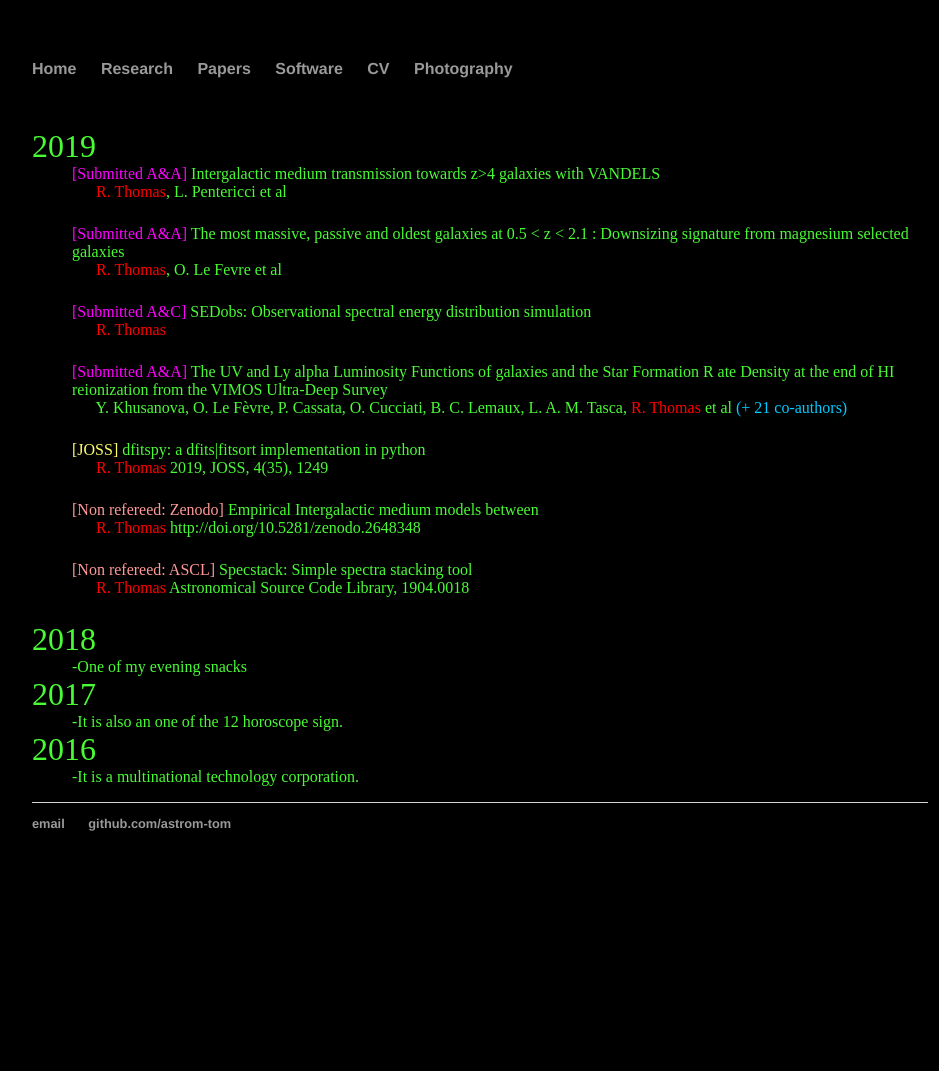
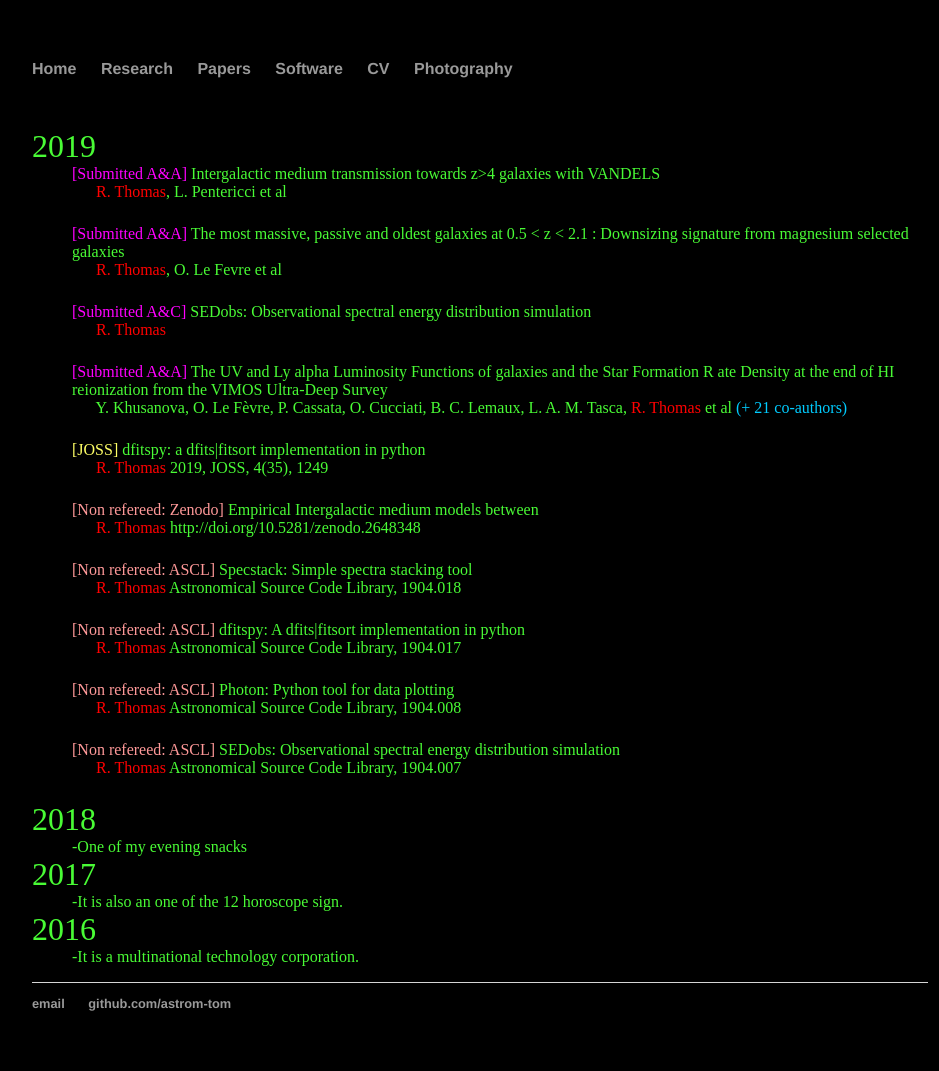
Before and after one commit to astrom-tom/astrom-tom.github.io, a Jekyll site: the page built from Papers/index.html, in a window 1280 px wide. Shown: the whole page, without its empty margins (160-1099 px from the left). Built offline with Jekyll 4.4.1, drawn with Linux system fonts in a browser that asks for light colours; before the commit the page ends 900 px from its top, so only the background shows below that.

Commit message:
Update index.html

```diff
--- a/Papers/index.html
+++ b/Papers/index.html
@@ -39,7 +39,19 @@ div.a {  text-indent: 150px;}
      </dd>
 
   <dd> <span class='nr'>[Non refereed: ASCL]</span> Specstack: Simple spectra stacking tool <br>
-     &nbsp;&nbsp;&nbsp;&nbsp;&nbsp; <span class='me'>R. Thomas</span> Astronomical Source Code Library, 1904.0018 </p>
+     &nbsp;&nbsp;&nbsp;&nbsp;&nbsp; <span class='me'>R. Thomas</span> Astronomical Source Code Library, 1904.018 </p>
+     </dd>
+
+  <dd> <span class='nr'>[Non refereed: ASCL]</span> dfitspy: A dfits|fitsort implementation in python <br>
+     &nbsp;&nbsp;&nbsp;&nbsp;&nbsp; <span class='me'>R. Thomas</span> Astronomical Source Code Library, 1904.017 </p>
+     </dd>
+
+  <dd> <span class='nr'>[Non refereed: ASCL]</span> Photon: Python tool for data plotting <br>
+     &nbsp;&nbsp;&nbsp;&nbsp;&nbsp; <span class='me'>R. Thomas</span> Astronomical Source Code Library, 1904.008 </p>
+     </dd>
+
+  <dd> <span class='nr'>[Non refereed: ASCL]</span> SEDobs: Observational spectral energy distribution simulation <br>
+     &nbsp;&nbsp;&nbsp;&nbsp;&nbsp; <span class='me'>R. Thomas</span> Astronomical Source Code Library, 1904.007 </p>
      </dd>
 
   <dt style="color:rgb(73, 251, 53);">
```
